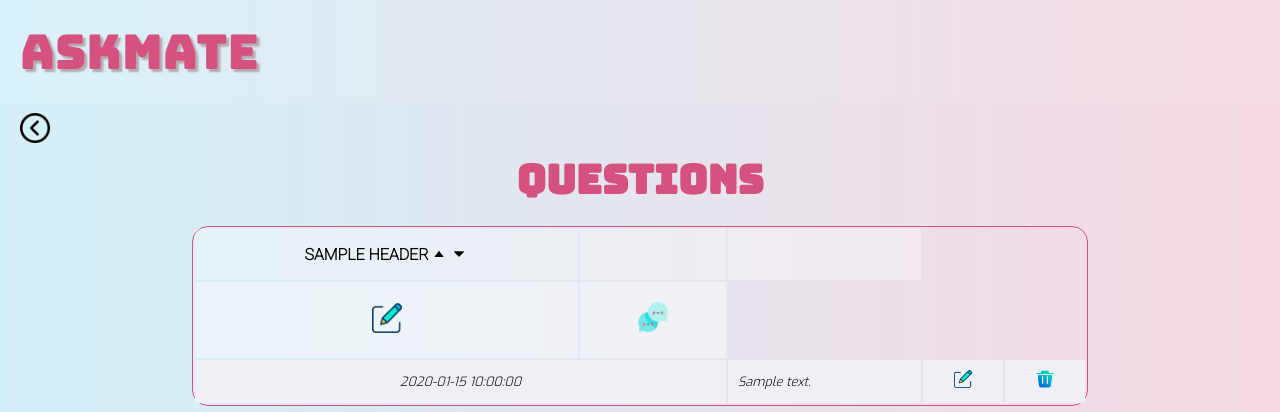
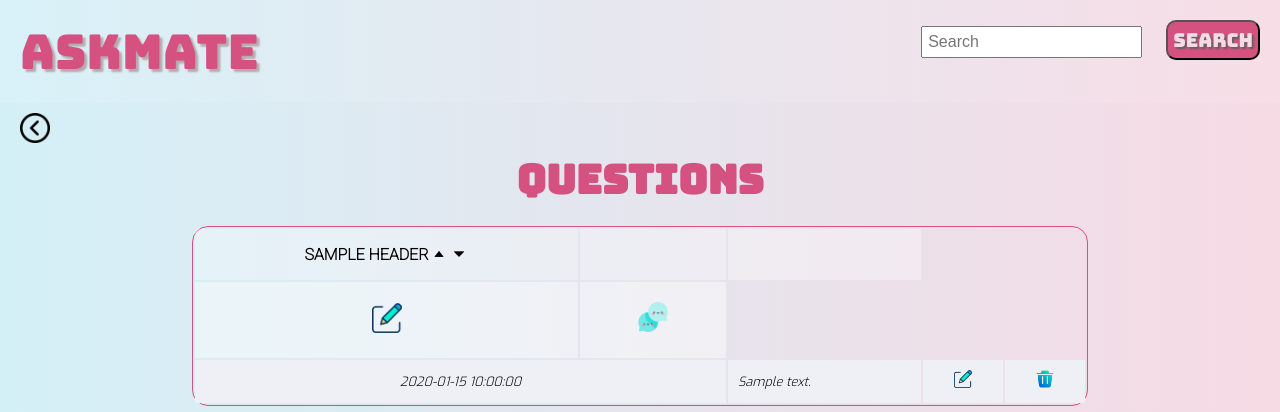
Before and after one commit to RRicsi89/askmate3, a Flask app: template templates/list.html in a window 1280 px wide. Shown: the top 412 px of the page. Run offline with Flask 2, Linux system fonts and the light colour scheme; the template is opened without the code that fills it: most values are stand-ins (such as "Sample title", 1, 10 or a date in 2020); some libraries are stand-ins or nearby versions.

Commit message:
add search bar to question list and question detail page

```diff
--- a/static/style.css
+++ b/static/style.css
@@ -370,3 +370,9 @@ footer {
 .header-width {
     max-width: min-content;
 }
+
+.search-bar {
+    position: absolute;
+    right: 0;
+    margin-top: 0;
+}
--- a/templates/answers.html
+++ b/templates/answers.html
@@ -4,7 +4,7 @@
 {% block body %}
 
 {% include "header.html" %}
-
+    <div class="search-bar">{% include "navbar.html" %}</div>
 <form action="/list"><button type="submit" class="previous-button"><img src="/static/icons/previous.png" alt="previous-button"></button></form>
 
 <h1 class="page-title">Answers of the question</h1>
--- a/templates/list.html
+++ b/templates/list.html
@@ -2,6 +2,7 @@
 {% block title %}List Questions{% endblock %}
 {% block body %}
 {% include "header.html" %}
+    <div class="search-bar">{% include "navbar.html" %}</div>
 <form action="/"><button type="submit" class="previous-button"><img src="/static/icons/previous.png" alt="previous-button"></button></form>
     <h1 class="page-title">Questions</h1>
     <section class="table">
```
